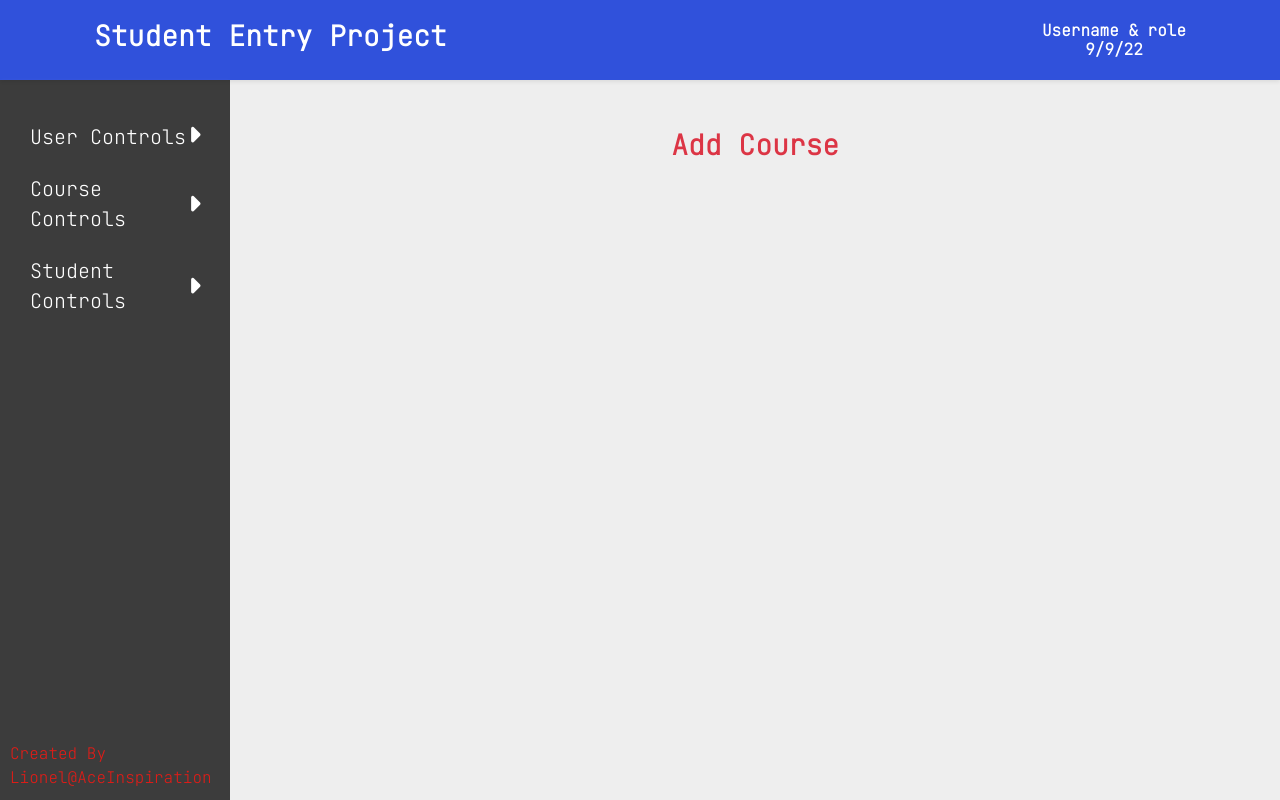
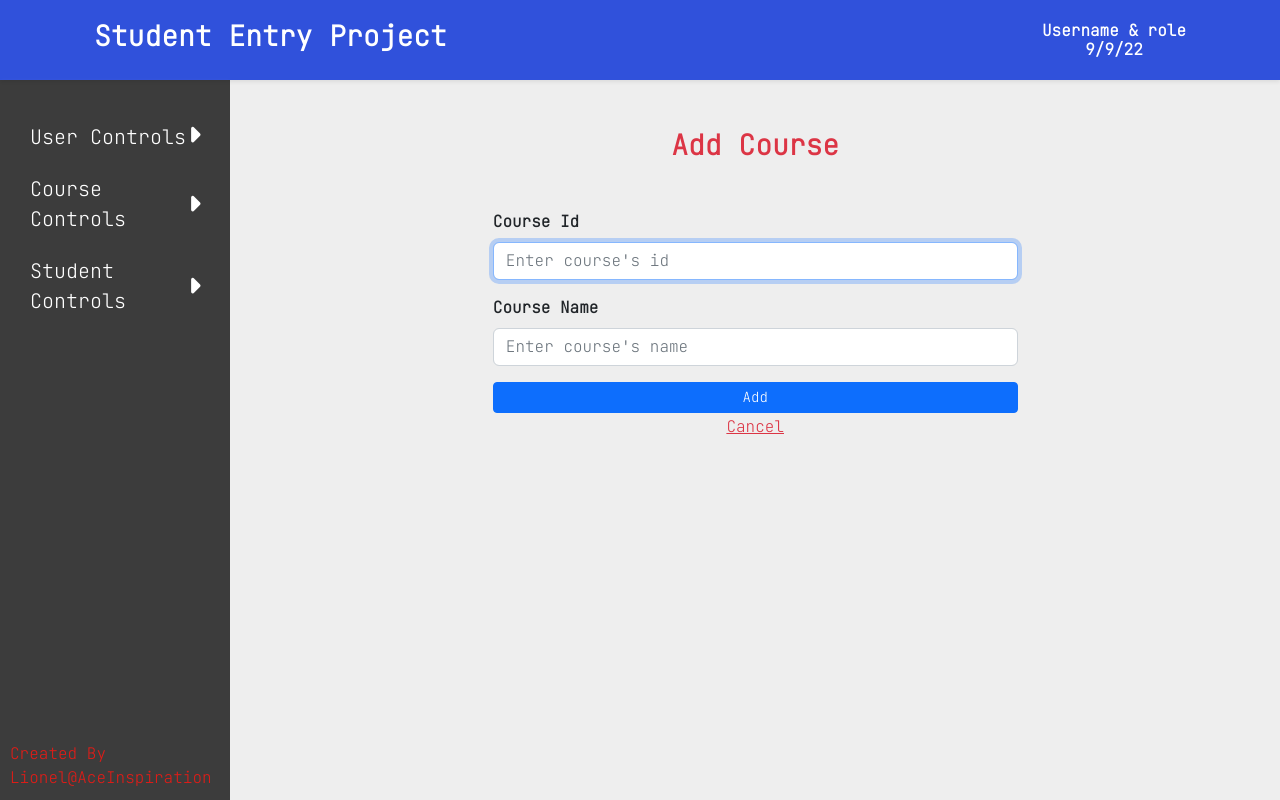
Before and after one commit to myominhtoo/student_jpa, an Angular app in the folder src/main/resources/views/: page /add-course in a window 1280 px wide. Built offline with nearby package versions, Linux system fonts and the light colour scheme.

Commit message:
added add course form in views

```diff
--- a/src/main/resources/views/src/app/components/course/add-course.component.html
+++ b/src/main/resources/views/src/app/components/course/add-course.component.html
@@ -5,7 +5,27 @@
         <sidebar></sidebar>
 
         <div id="main-content">
+
             <h1 class="text-danger text-center fw-bold my-5 h3">Add Course</h1>
+
+            <form class="form w-50 mx-auto my-3">
+
+                <div class="form-group my-3">
+                    <label for="" class="form-label fw-bold">Course Id</label>
+                    <input type="text" class="form-control"  placeholder="Enter course's id"  required autofocus />
+                </div>
+
+                <div class="form-group my-3">
+                    <label for="" class="form-label fw-bold">Course Name</label>
+                    <input type="text" class="form-control" placeholder="Enter course's name" required />
+                </div>
+
+                <div class="form-group my-3">
+                    <button class="btn btn-sm btn-primary w-100">Add</button>
+                    <a routerLink="/courses" class="text-danger text-center my-1 h6 d-block">Cancel</a>
+                </div>
+            </form>
+
         </div>
 
     </main>
--- a/src/main/resources/views/src/app/components/course/add-course.component.ts
+++ b/src/main/resources/views/src/app/components/course/add-course.component.ts
@@ -1,7 +1,20 @@
 import { Component } from '@angular/core';
+import { Form } from '@angular/forms';
+import { Course } from 'src/app/models/Course';
 
 @Component({
     selector : 'add-course',
     templateUrl : './add-course.component.html',
 })
-export class AddCourseComponent {}
+export class AddCourseComponent {
+
+    course : Course = {
+        id : '',
+        name : ''
+    };
+
+    handleAddCourse( form : Form ) : void {
+
+    }
+
+}
--- a/src/main/resources/views/src/app/components/layouts/navbar.component.ts
+++ b/src/main/resources/views/src/app/components/layouts/navbar.component.ts
@@ -1,15 +1,12 @@
-import { Component , OnInit } from "@angular/core";
+import { Component } from "@angular/core";
 
 @Component({
     selector : 'navbar',
     templateUrl : './navbar.component.html'
 })
-export class NavbarComponent implements OnInit {
+export class NavbarComponent {
 
     todayDate : Date = new Date();
 
-    ngOnInit() : void {
-        console.log("inited")
-    }
 
 }
```
